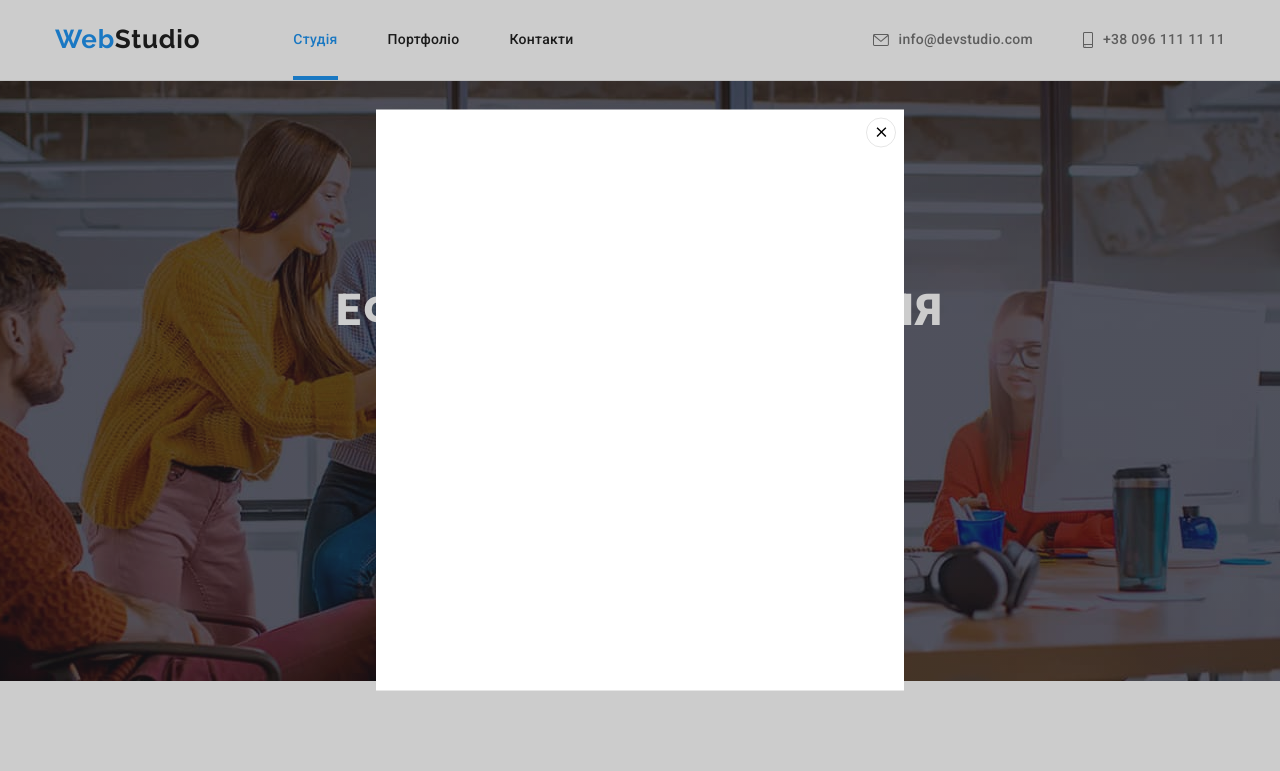
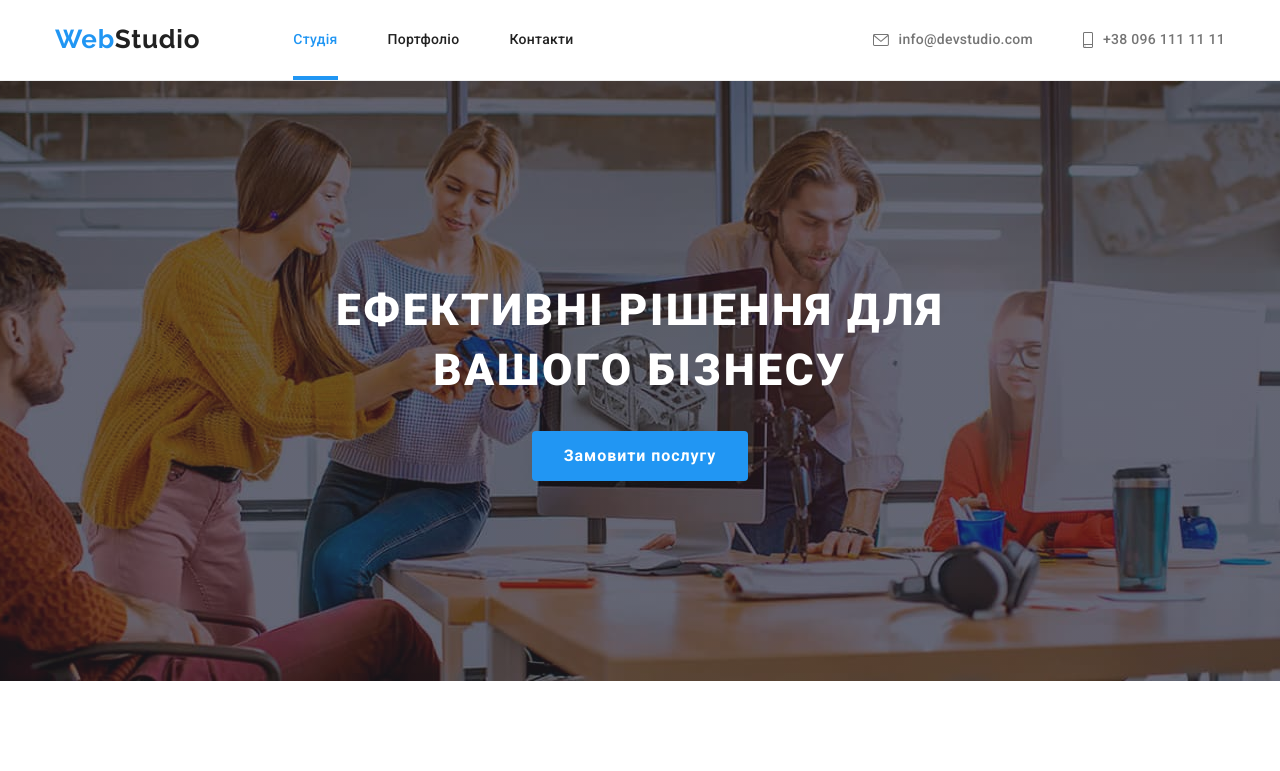
Before and after one commit to Tatiana-Tsymbaliuk/goit-markup-hw-05, a plain HTML site: page index.html in a window 1280 px wide. Shown: the top 771 px of the page. Drawn offline with nearby package versions, Linux system fonts and the light colour scheme.

Commit message:
create moda window

```diff
--- a/css/styles.css
+++ b/css/styles.css
@@ -594,7 +594,7 @@ margin-left: 70px;
   visibility: hidden;
   pointer-events: none;
 }
-.backdrop.is-hidden.modal{
+.backdrop.is-hidden .modal{
   opacity: 0;
   transform: translateX(50%) translateY(70%);
 }
--- a/index.html
+++ b/index.html
@@ -387,7 +387,7 @@
   </footer>
 
 <!----------------- Modal window----------------->
-<div class="backdrop uis-hidden" data-modal>
+<div class="backdrop is-hidden" data-modal>
   <div class="modal"><button class="modal-btn" data-modal-close type="button">
 <svg class="modal-icon" width="18" height="18">
   <use href="./images/icons.svg#icon-close-black"></use>
```
